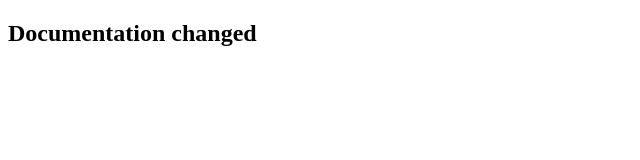
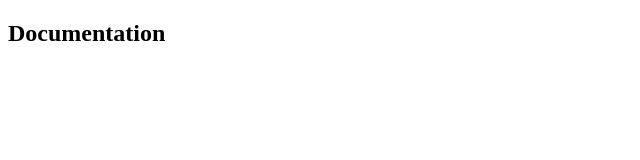
Before and after one commit to Vaibtyagi/CodeXEditor, an Angular app: page /documentation in a window 1280 px wide. Shown: the top 160 px of the page, without its empty margins (0-640 px from the left). Built offline with nearby package versions, Linux system fonts and the light colour scheme.

Commit message:
after removing the changes

```diff
--- a/src/app/documentation/components/index/index.component.html
+++ b/src/app/documentation/components/index/index.component.html
@@ -1,6 +1,6 @@
 <div class="main_wrapper">
     <!-- <a [routerLink]="['/documentation/page']" > -->
-        <h2>Documentation changed</h2>
+        <h2>Documentation</h2>
     <!-- </a> -->
 
     <router-outlet></router-outlet>
```
